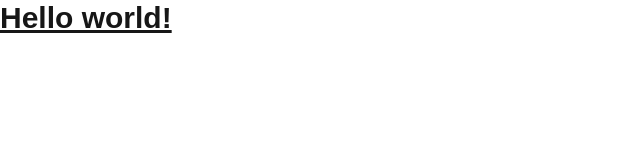
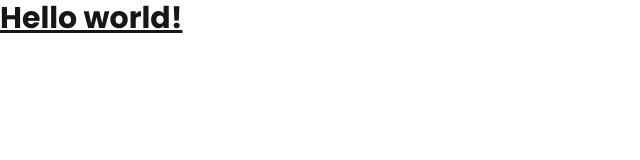
Before and after one commit to juhanse/42-matcha, a Next.js app in the folder frontend/: page / in a window 1280 px wide. Shown: the top 160 px of the page, without its empty margins (0-640 px from the left). Built offline with nearby package versions, Linux system fonts and the light colour scheme.

Commit message:
fix: specify port

```diff
--- a/frontend/app/layout.tsx
+++ b/frontend/app/layout.tsx
@@ -1,16 +1,8 @@
 import type { Metadata } from "next";
-import { Geist, Geist_Mono } from "next/font/google";
+import { Poppins } from "next/font/google";
 import "./globals.css";
 
-const geistSans = Geist({
-	variable: "--font-geist-sans",
-	subsets: ["latin"],
-});
-
-const geistMono = Geist_Mono({
-	variable: "--font-geist-mono",
-	subsets: ["latin"],
-});
+const poppins = Poppins({ subsets: ['latin'], weight: ['400', '700'] });
 
 export const metadata: Metadata = {
 	title: "Matcha",
@@ -20,7 +12,7 @@
 export default function RootLayout({ children }: Readonly<{ children: React.ReactNode }>) {
 	return (
 		<html lang="en">
-			<body className={`${geistSans.variable} ${geistMono.variable} antialiased`}>
+			<body className={`${poppins.className} antialiased`}>
 				{children}
 			</body>
 		</html>
```
